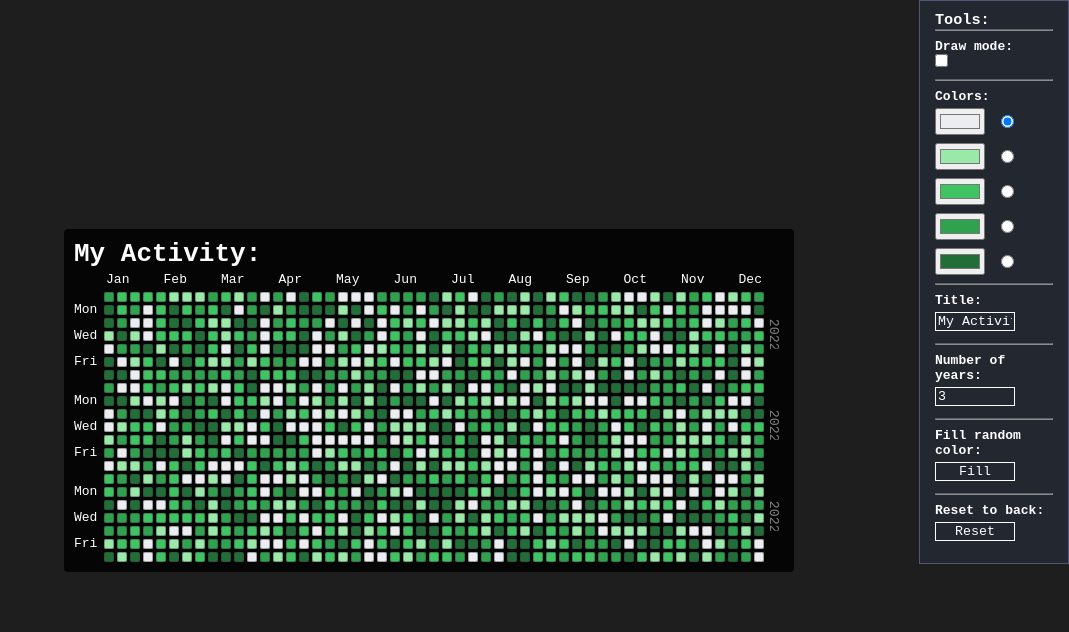
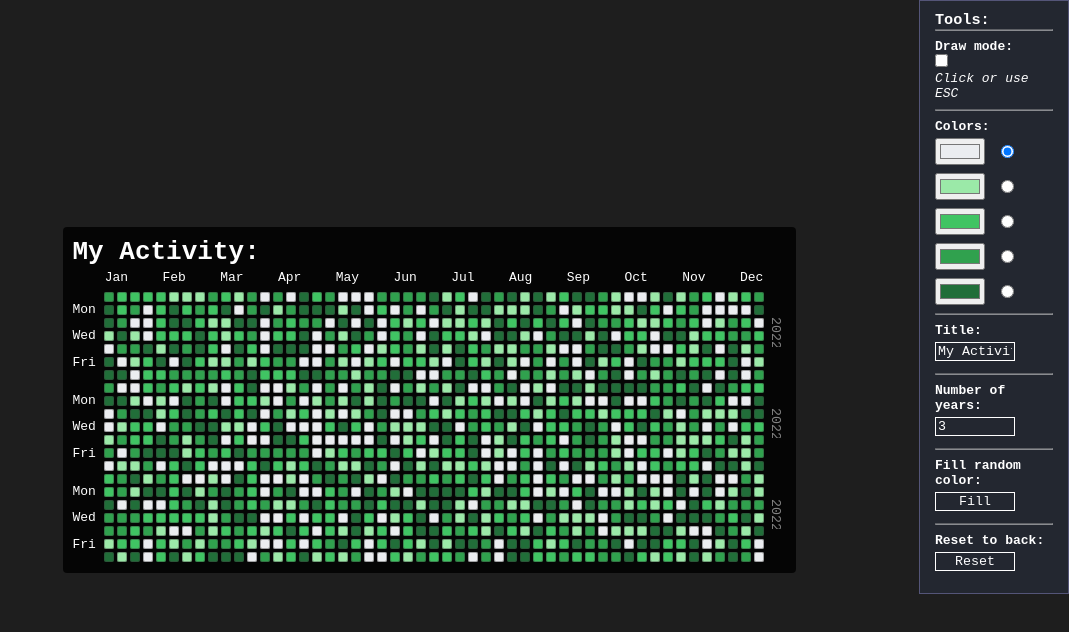
Before and after one commit to Slimpak/pixel-activity, a Vue app: page / in a window 1280 px wide. Shown: the top 632 px of the page, without its empty margins (211-1280 px from the left). Built offline with nearby package versions, Linux system fonts and the light colour scheme.

Commit message:
[main] add hotkey to draw

```diff
--- a/src/components/DayItem.vue
+++ b/src/components/DayItem.vue
@@ -84,5 +84,6 @@
     outline: 1px solid rgb(56 56 56 / 42%);
     outline-offset: -1px;
     border-radius: 2px;
+    margin: 1.5px;
   }
   </style>
--- a/src/components/YearItem.vue
+++ b/src/components/YearItem.vue
@@ -51,9 +51,7 @@
       align-items: center;
       display: flex;
       flex-direction: column;
-      gap: 3px;
       margin-right: 20px;
-      margin-top: 3px;
       padding-left: 30px;
       position: relative;
 
@@ -107,7 +105,7 @@
 
     .row {
       display: flex;
-      gap: 3px;
+      // gap: 3px;
     }
 
   </style>
--- a/src/components/tools/toolsWrapper.vue
+++ b/src/components/tools/toolsWrapper.vue
@@ -3,15 +3,18 @@
         <h3>Tools:</h3>
         <hr />
         <div class="tools__item">
-            <h4>Draw mode: </h4>
-            <input
-                type="checkbox"
-                id="head"
-                name="head"
-                :checked="false"
-                @input="$emit('draw')"
-            >
+            <div class="">
+                <h4>Draw mode: </h4>
 
+                <input
+                    type="checkbox"
+                    id="head"
+                    name="head"
+                    v-model="drawStatus"
+                    @input="drawMode()"
+                >
+            </div>
+            <i> Click or use ESC </i>
         </div>
         <hr />
         <div class="tools__item">
@@ -103,6 +106,7 @@ export default {
         const { colors, title  } = toRefs(props);
         const inputTitle = ref(title);
         const inputNumber = ref(3);
+        const drawStatus = ref(false);
 
         function changeColor(e,id) {
             const res = colors.value;
@@ -112,9 +116,23 @@ export default {
             context.emit('update:colors', res);
         }
 
+        function drawMode() {
+            context.emit('draw')
+            drawStatus.value = !drawStatus.value;
+        }
+
+        document.addEventListener('keyup', function (evt) {
+            if (evt.keyCode === 27) {
+                console.log('27');
+                drawMode();
+            }
+        });
+
         return {
             changeColor,
             inputTitle,
+            drawMode,
+            drawStatus,
             inputNumber,
         }
     }
```
